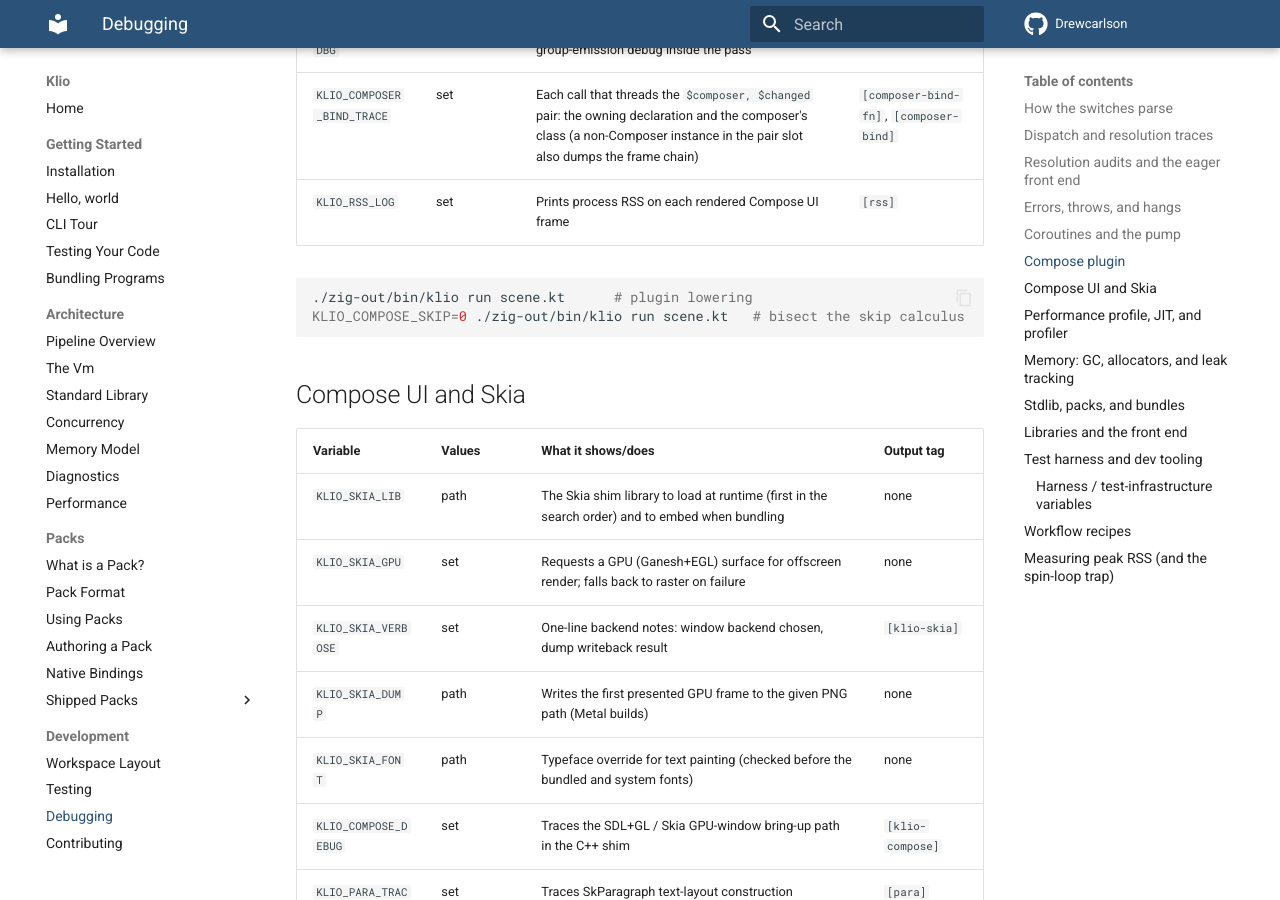
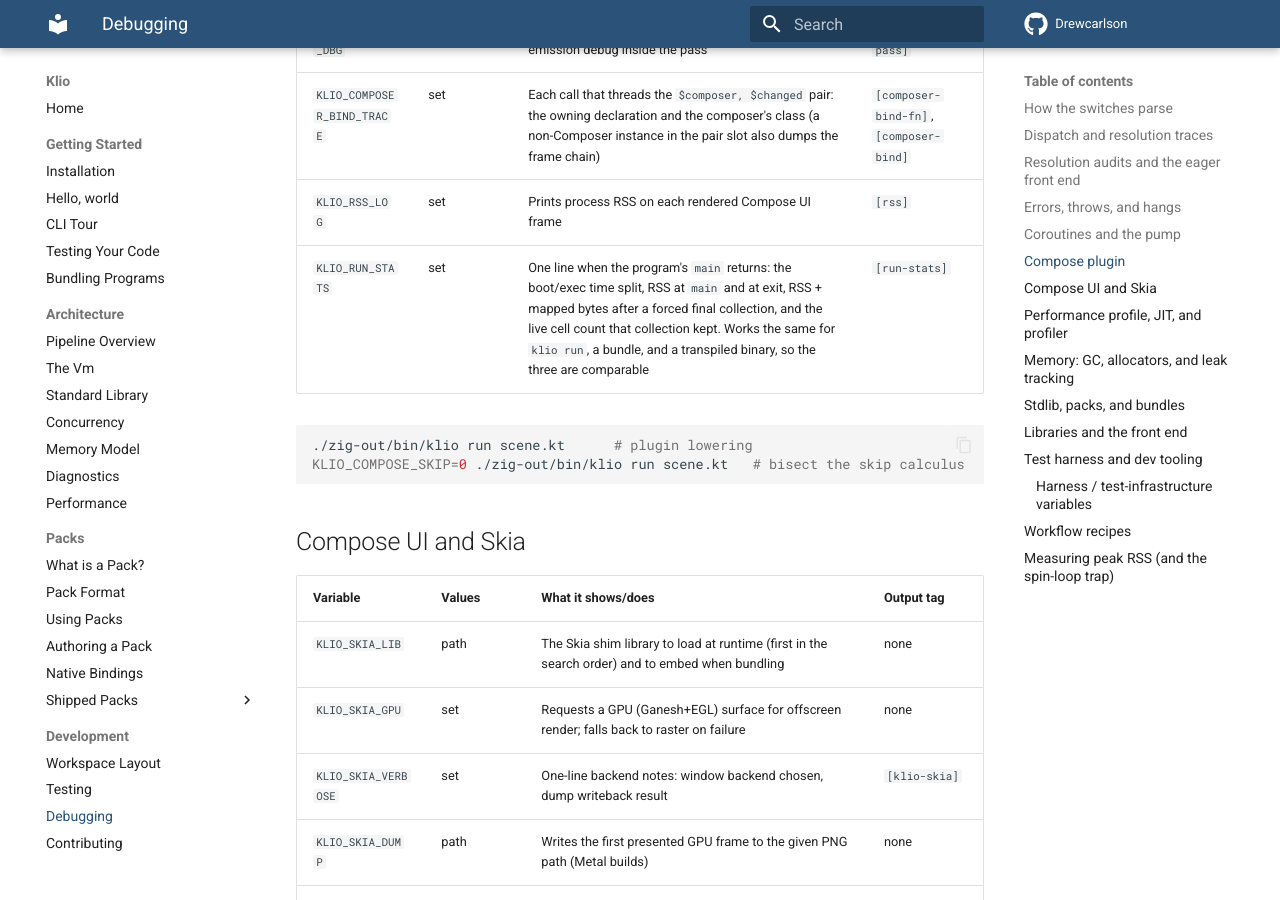
Before and after one commit to DrewCarlson/klio, an MkDocs documentation site: the page built from docs/development/debugging.md, in a window 1280 px wide and 900 px high, scrolled down 19002 px. Built offline with MkDocs 1.6.1 and Material for MkDocs 9.7.7, drawn with Linux system fonts in a browser that asks for light colours; the version menu is left out.

Commit message:
runtime: report a run's boot/exec split and what it retains
`KLIO_RUN_STATS=1` prints one line when the program returns: how much of the
wall clock went to boot (packs, parse, lower, image assembly) versus the program
itself, the RSS the program starts from, and — after a forced collection — the
RSS, the mapped backing store, and the live cell count. Every program entry
reports through the same place, so `klio run`, a bundle, and a transpiled binary
are directly comparable.

````diff
--- a/docs/development/debugging.md
+++ b/docs/development/debugging.md
@@ -306,6 +306,7 @@ path — it always runs. These knobs bisect its two emissions.
 | `KLIO_COMPOSE_DBG` | set | One activation summary line (oracle sizes) plus group-emission debug inside the pass | `[compose-pass]` |
 | `KLIO_COMPOSER_BIND_TRACE` | set | Each call that threads the `$composer, $changed` pair: the owning declaration and the composer's class (a non-Composer instance in the pair slot also dumps the frame chain) | `[composer-bind-fn]`, `[composer-bind]` |
 | `KLIO_RSS_LOG` | set | Prints process RSS on each rendered Compose UI frame | `[rss]` |
+| `KLIO_RUN_STATS` | set | One line when the program's `main` returns: the boot/exec time split, RSS at `main` and at exit, RSS + mapped bytes after a forced final collection, and the live cell count that collection kept. Works the same for `klio run`, a bundle, and a transpiled binary, so the three are comparable | `[run-stats]` |
 
 ```sh
 ./zig-out/bin/klio run scene.kt      # plugin lowering
````
Also changed, not shown: 7 other files.
